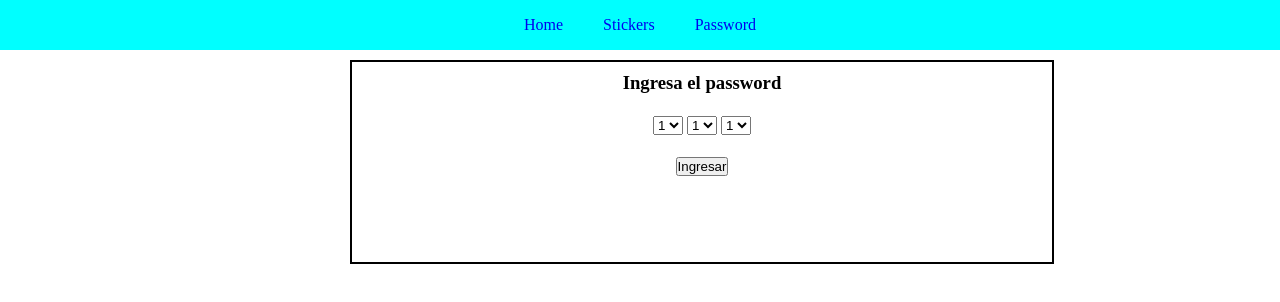
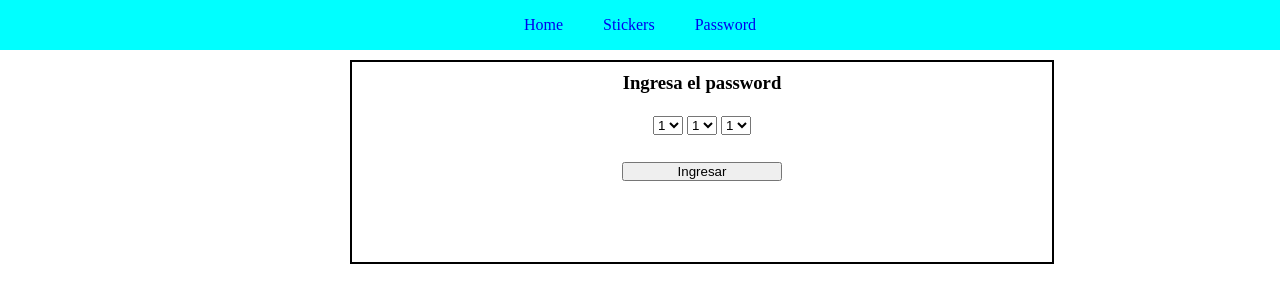
Before and after one commit to PabloJelvez/condiciones, a plain HTML site: page password.html in a window 1280 px wide. Drawn offline with Linux system fonts and the light colour scheme.

Commit message:
Detalles finales

```diff
--- a/assets/css/style.css
+++ b/assets/css/style.css
@@ -88,6 +88,7 @@ header ul li a{
     display: flex;
     margin: 10px;
     flex-direction: column;
+    align-items: center;
  }
  .divSelect{
     display: flex;
@@ -96,3 +97,8 @@ header ul li a{
  .select{
     margin: 2px;
  }
+
+ .container-flex button{
+   width: 160px;
+   margin: 5px;
+ }
--- a/password.html
+++ b/password.html
@@ -60,7 +60,7 @@
     </div>
     </div>
     <div class="container-flex">
-        <button onclick="
+        <button class="login" onclick="
             s1 = document.querySelector('#select1').value
             s2 = document.querySelector('#select2').value
             s3 = document.querySelector('#select3').value
```
